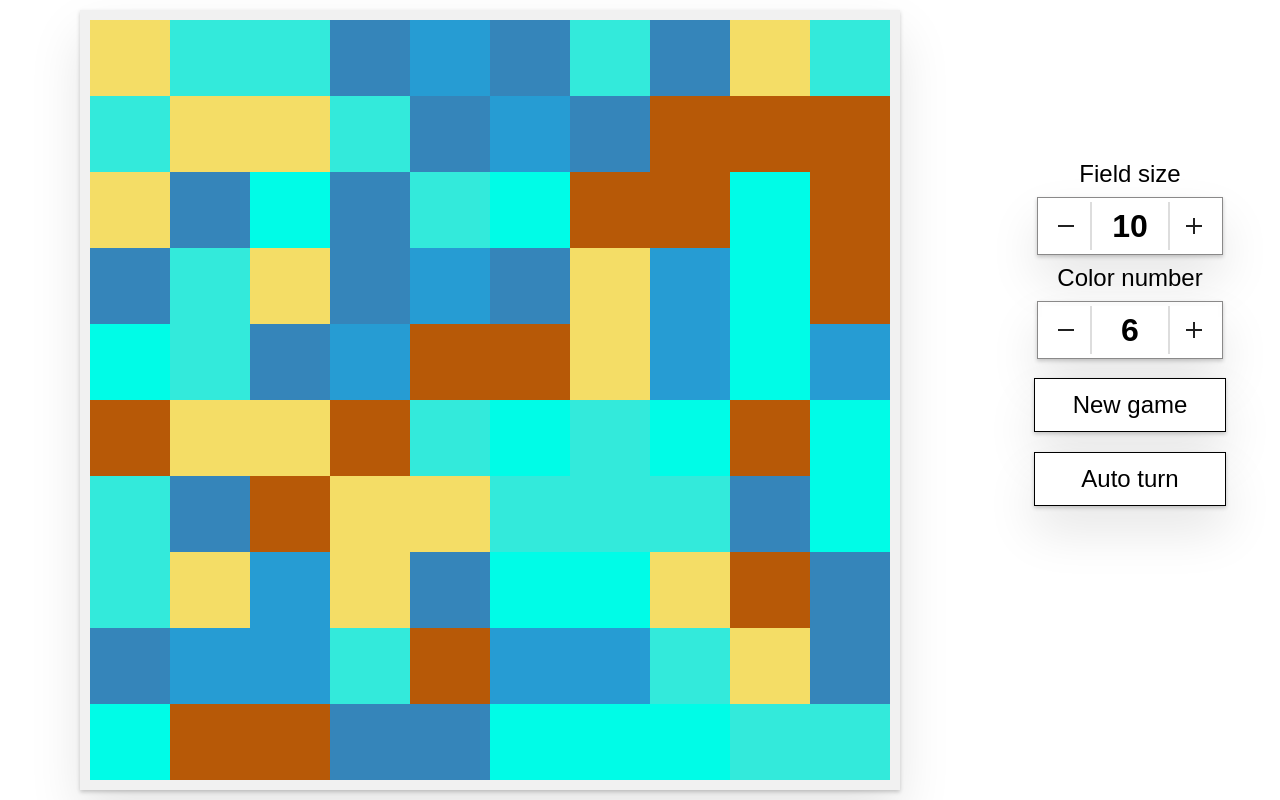
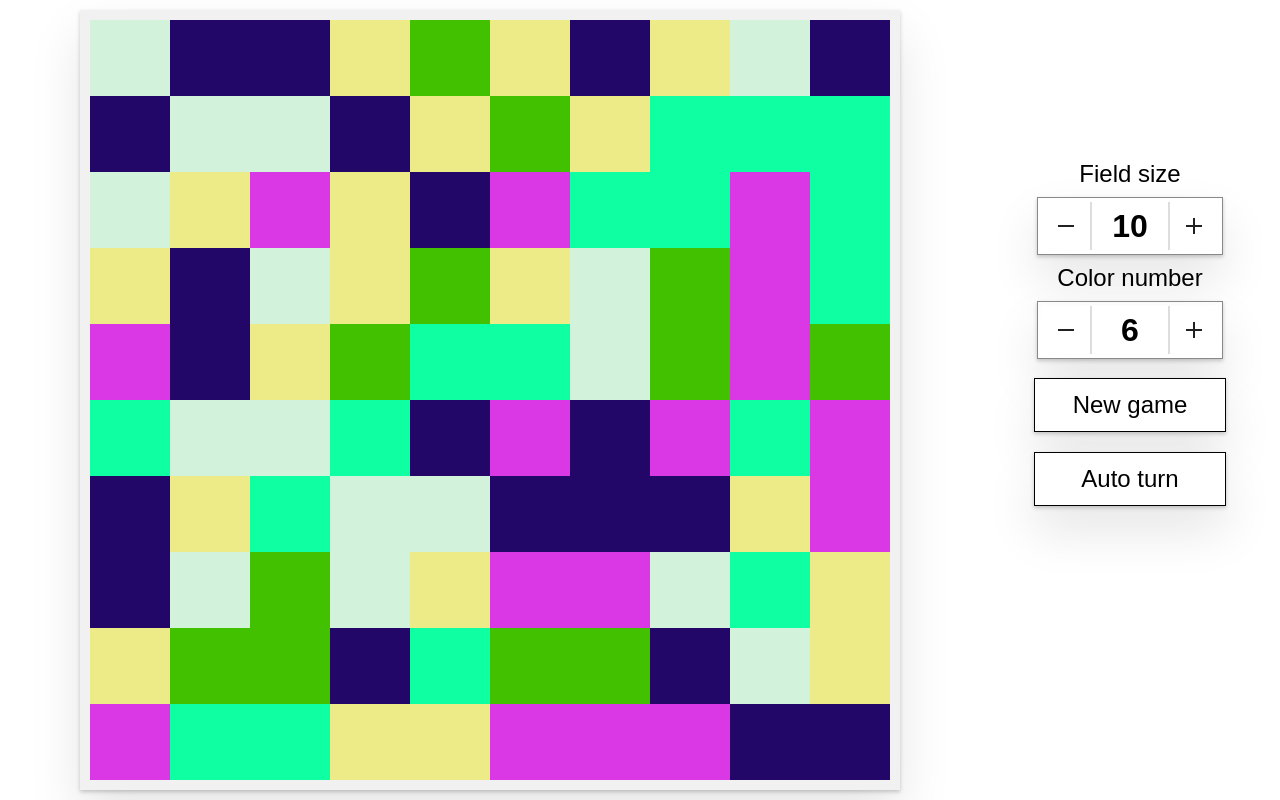
Before and after one commit to hategen/floodit, a React (Create React App) app: page / in a window 1280 px wide. Both pictures are taken after a click on the button "New game". Built offline with nearby package versions, Linux system fonts and the light colour scheme.

Commit message:
minor optimisations

```diff
--- a/package.json
+++ b/package.json
@@ -4,6 +4,7 @@
   "private": true,
   "dependencies": {
     "lodash.clonedeep": "^4.5.0",
+    "lodash.random": "^3.2.0",
     "randomcolor": "^0.5.3",
     "react": "^16.2.0",
     "react-dom": "^16.2.0",
--- a/src/components/App/App.css
+++ b/src/components/App/App.css
@@ -6,7 +6,6 @@
     grid-template-areas: "field  header" "field  settings" "field  footer";
     grid-template-columns: 9fr minmax(300px, 2fr);
     grid-template-rows: 1fr 3fr 1fr;
-    /*transition: background-color 0.5s ease;*/
 }
 
 .game-field {
--- a/src/components/App/App.js
+++ b/src/components/App/App.js
@@ -1,5 +1,4 @@
-import React, {Component} from 'react';
-import logo from './logo.svg';
+import React, {PureComponent} from 'react';
 import './App.css';
 
 import AppHeader from '../Header/Header';
@@ -8,15 +7,14 @@ import AppFooter from '../Footer/Footer';
 import FieldContainer from '../../containers/FieldContainer';
 import GameSettingsContainer from '../../containers/GameSettingsContainer';
 
-class App extends Component {
+class App extends PureComponent {
     render() {
+        const {backgroundColor, won} = this.props;
+        const classNames = ["App"];//, `color-${backgroundColor}`].join(' ');
         return (
-            <div
-                className="App"
-                style={{backgroundColor: this.props.backgroundColor}}
-            >
+            <div className={classNames}>
                 <AppHeader
-                    won={this.props.won}
+                    won={won}
                 />
                 <GameSettingsContainer/>
                 <FieldContainer/>
--- a/src/components/Box/Box.css
+++ b/src/components/Box/Box.css
@@ -9,24 +9,54 @@
 .box:hover {
     transform: scale(1.2, 1.2);
     /*outline: 1px solid #222222;*/
-    box-shadow: 0px 0px 10px 2px rgba(130,130,130,0.2);
+    /*box-shadow: 0px 0px 10px 2px rgba(130, 130, 130, 0.2);*/
     z-index: 100;
 }
 
-/*.box.frontier:after {
-    position: absolute;
-    left: 50%;
-    top: 50%;
-    background: red;
-    display: block;
-    width: 3px;
-    margin-left: -2.5px;
-    margin-top: -2.5px;
-    height: 3px;
-    content: '';
-}*/
+.color-1 {
+    background: rgb(34, 6, 104);
+}
 
+.color-2 {
+    background: rgb(237, 235, 135);
+}
 
-.box.visited {
+.color-3 {
+    background: rgb(255, 44, 69);
+}
 
+.color-4 {
+    background: rgb(7, 50, 221);
 }
+
+.color-5 {
+    background: rgb(218, 55, 229);
+}
+
+.color-6 {
+    background: rgb(211, 242, 219);
+}
+
+.color-7 {
+    background: rgb(65, 193, 0);
+}
+
+.color-8 {
+    background: rgb(161, 223, 226);
+}
+
+.color-9 {
+    background: rgb(255, 95, 146);
+}
+
+.color-10 {
+    background: rgb(221, 237, 0);
+}
+
+.color-11 {
+    background: rgb(15, 255, 163);
+}
+
+.color-12 {
+    background: rgb(58, 220, 255);
+}
--- a/src/components/Box/Box.js
+++ b/src/components/Box/Box.js
@@ -1,27 +1,19 @@
 import React from 'react'
 import './Box.css';
 
-const Box = ({x, y, color, visited, onClick, frontier}) => {
+class Box extends React.Component {
+    render() {
+        const {x, y, color, onClick} = this.props;
+        const classes = ['box', `color-${color}`].join(' ');
 
-    const isFrontier = !!frontier.find(el => (el.x === x && el.y === y));
-    const classes = ['box'];
-
-    if (isFrontier) {
-        classes.push("frontier");
-    }
-    if (visited) {
-        classes.push("visited");
-    }
         return (
             <div
-            className={classes.join(' ')}
-            style={{backgroundColor: color}}
+                className={classes}
                 onClick={() => onClick(color)}
             >
-
             </div>
         )
     };
-
+};
 
 export default Box;
--- a/src/components/GameField/GameField.js
+++ b/src/components/GameField/GameField.js
@@ -3,7 +3,7 @@ import React from 'react';
 import Row from '../Row/Row';
 import './GameField.css';
 
-class GameField extends React.PureComponent {
+class GameField extends React.Component {
 
     render() {
         const {field, changeColor, frontier} = this.props;
@@ -13,7 +13,7 @@ class GameField extends React.PureComponent {
                     field.map((row, idx) => {
                         return (
                             <Row
-                                key={idx}
+                                key={`row_${idx}`}
                                 boxes={row}
                                 y={idx}
                                 boxClickHandler={changeColor}
--- a/src/components/Row/Row.js
+++ b/src/components/Row/Row.js
@@ -7,18 +7,15 @@ const Row = ({boxes, boxClickHandler, y, frontier}) => {
         <div className="row">
             {boxes.map((box, idx) => {
                 return (
-
                     <Box
-                        key={idx}
+                        key={`${idx}_${y}`}
                         color={box.color}
                         visited={box.visited}
                         onClick={boxClickHandler}
                         x={idx}
                         y={y}
                         frontier={frontier}
-                    >
-                        box
-                    </Box>
+                    />
                 )
             })}
         </div>);
--- a/src/containers/AppContainer.js
+++ b/src/containers/AppContainer.js
@@ -7,6 +7,6 @@ const mapStateToProps = (state) => ({
     won: state.won
 });
 
-const ConnectedApp = connect(mapStateToProps,)(App);
+const ConnectedApp = connect(mapStateToProps)(App);
 
 export default ConnectedApp;
--- a/src/store/store.js
+++ b/src/store/store.js
@@ -2,6 +2,14 @@ import {createStore} from 'redux';
 import reducers from '../reducers/reducers';
 import initialState from './initialState';
 
-const store = createStore(reducers, initialState, process.env.NODE_ENV==='development' && window.__REDUX_DEVTOOLS_EXTENSION__ && window.__REDUX_DEVTOOLS_EXTENSION__());
+const getStore = () => {
+    if (process.env.NODE_ENV === 'development') {
+        return createStore(reducers, initialState, window.__REDUX_DEVTOOLS_EXTENSION__ && window.__REDUX_DEVTOOLS_EXTENSION__());
+    }
+
+    return createStore(reducers, initialState);
+};
+
+const store = getStore();
 
 export default store;
--- a/src/utils/colors.js
+++ b/src/utils/colors.js
@@ -1,18 +1,15 @@
 import randomColor from 'randomcolor';
 import {getRandomFromArray} from './utils';
 import cloneDeep from 'lodash/cloneDeep';
+import random from 'lodash/random';
 
 export const getRandomColors = (count = 6) => {
-    const colors = [];
+    const colors = new Set();
+    while (colors.size !== count) {
+        colors.add(`${random(1, 12)}`);
+    }
 
-    for (let i = 0; i < count; i++) {
-        colors.push(randomColor({
-            luminosity: 'ligth',
-            hue: 'random',
-            format: 'rgb'
-        }));
-    }
-    return colors;
+    return [...colors];
 };
 
 export const getRandomField = (colors, dimensions) => {
@@ -241,5 +238,4 @@ export const floodField = (field, color, startFrontier, visited) => {
     };
 
     return ret;
-    }
-;
+};
```
Also changed, not shown: 1 other file (tests, documents, lock files or other folders). Lines whose indentation alone changed are shown as unchanged.
